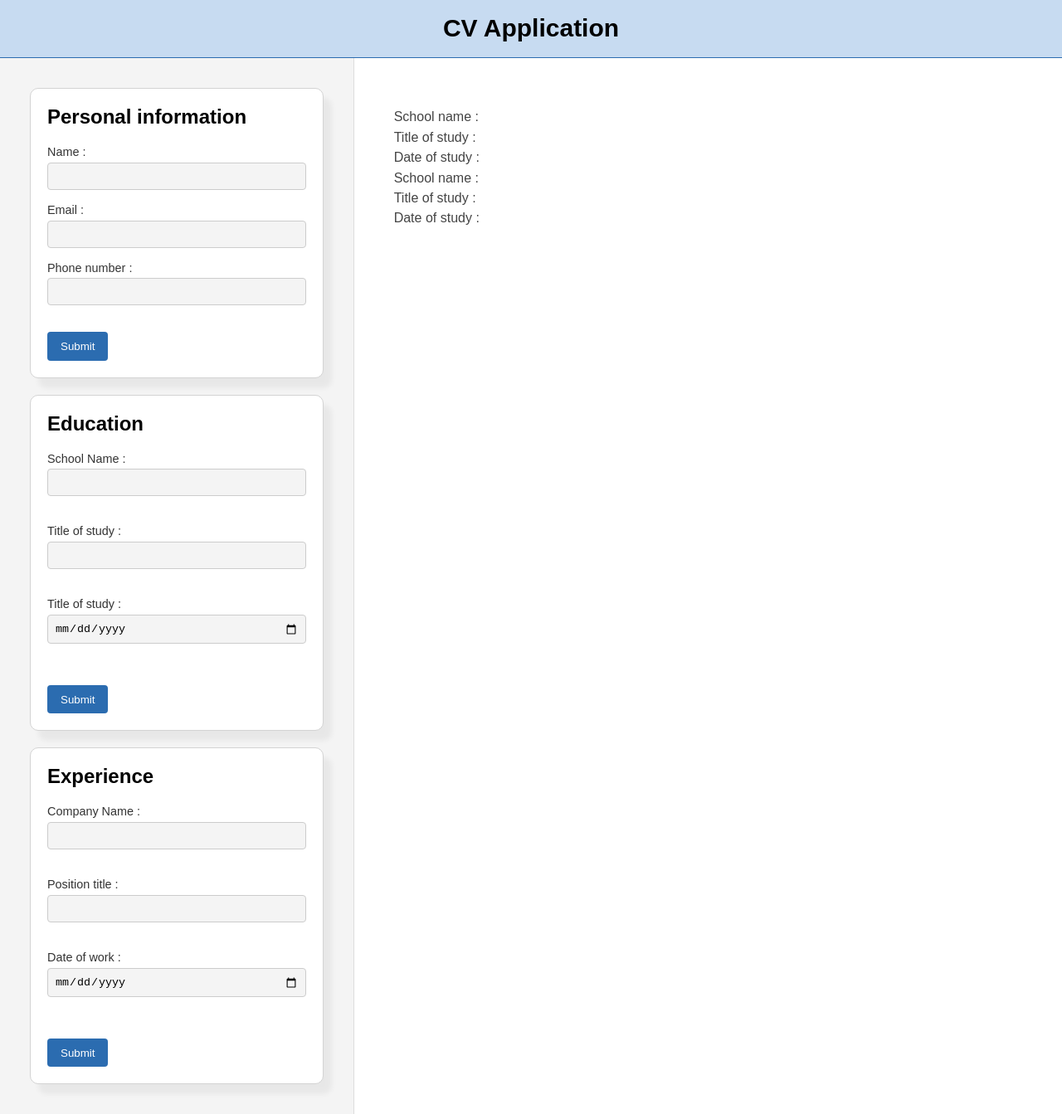
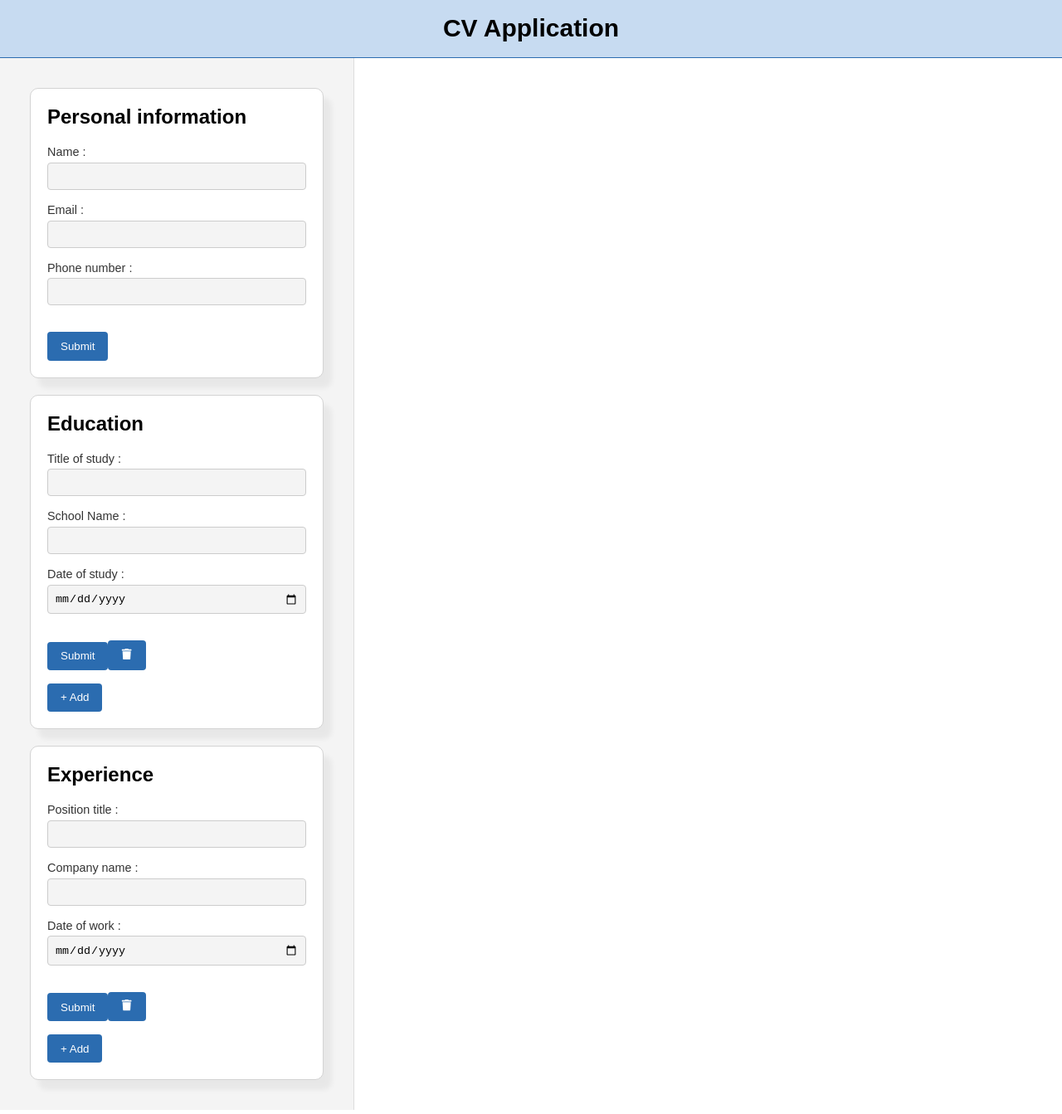
Before and after one commit to AminaAssouane/cv-application, a React (Vite) app: page / in a window 1280 px wide. Shown: the whole page at 83% size. Built offline with nearby package versions, Linux system fonts and the light colour scheme.

Commit message:
Add multiple educations and experiences logic

```diff
--- a/src/App.jsx
+++ b/src/App.jsx
@@ -21,30 +21,28 @@ export function App() {
   const [isEditingPersonal, setIsEditingPersonal] = useState(true);
 
   // Education
-  const [education, setEducation] = useState({
-    schoolName: "",
-    titleStudy: "",
-    dateStudy: "",
-  });
-  const [educationSubmitted, setEducationSubmitted] = useState({
-    schoolName: "",
-    titleStudy: "",
-    dateStudy: "",
-  });
-  const [isEditingEducation, setIsEditingEducation] = useState(true);
+  const [education, setEducation] = useState([
+    {
+      id: crypto.randomUUID(),
+      schoolName: "",
+      titleStudy: "",
+      dateStudy: "",
+      isEditing: true,
+    },
+  ]);
+  const [educationSubmitted, setEducationSubmitted] = useState([]);
 
   // Experience
-  const [experience, setExperience] = useState({
-    companyName: "",
-    positionTitle: "",
-    dateWork: "",
-  });
-  const [experienceSubmitted, setExperienceSubmitted] = useState({
-    companyName: "",
-    positionTitle: "",
-    dateWork: "",
-  });
-  const [isEditingExperience, setIsEditingExperience] = useState(true);
+  const [experience, setExperience] = useState([
+    {
+      id: crypto.randomUUID(),
+      positionTitle: "",
+      companyName: "",
+      dateWork: "",
+      isEditing: true,
+    },
+  ]);
+  const [experienceSubmitted, setExperienceSubmitted] = useState([]);
 
   return (
     <>
@@ -66,8 +64,6 @@ export function App() {
               education={education}
               setEducation={setEducation}
               setSubmitted={setEducationSubmitted}
-              isEditing={isEditingEducation}
-              setIsEditing={setIsEditingEducation}
             />
           </section>
           <section className="sidebar-section">
@@ -75,8 +71,6 @@ export function App() {
               experience={experience}
               setExperience={setExperience}
               setSubmitted={setExperienceSubmitted}
-              isEditing={isEditingExperience}
-              setIsEditing={setIsEditingExperience}
             />
           </section>
         </aside>
--- a/src/components/EducationDisplay.jsx
+++ b/src/components/EducationDisplay.jsx
@@ -1,9 +1,18 @@
 export function EducationDisplay({ education }) {
   return (
     <>
-      <p>School name : {education.schoolName}</p>
-      <p>Title of study : {education.titleStudy}</p>
-      <p>Date of study : {education.dateStudy}</p>
+      {education.length !== 0 && <h2>Education</h2>}
+      {education.map((edu) => (
+        <div key={edu.id} className="cv-education-item">
+          <p>
+            <strong>
+              <h3>{edu.titleStudy}</h3>
+            </strong>
+          </p>
+          <p>{edu.schoolName}</p>
+          <p>{edu.dateStudy}</p>
+        </div>
+      ))}
     </>
   );
 }
--- a/src/components/EducationForm.jsx
+++ b/src/components/EducationForm.jsx
@@ -1,59 +1,106 @@
-export function EducationForm({
-  education,
-  setEducation,
-  setSubmitted,
-  isEditing,
-  setIsEditing,
-}) {
-  function handleSubmit() {
-    setSubmitted(education);
-    setIsEditing(false);
+import { FaTrash } from "react-icons/fa";
+
+export function EducationForm({ education, setEducation, setSubmitted }) {
+  function handleChange(id, field, value) {
+    setEducation((prev) =>
+      prev.map((edu) => (edu.id === id ? { ...edu, [field]: value } : edu))
+    );
+  }
+
+  function handleSubmit(id) {
+    const eduToSubmit = { ...education.find((edu) => edu.id === id) };
+
+    setSubmitted((prev) => {
+      const exists = prev.find((edu) => edu.id === id);
+      return exists
+        ? prev.map((edu) => (edu.id === id ? eduToSubmit : edu))
+        : [...prev, eduToSubmit];
+    });
+
+    setEducation((prev) =>
+      prev.map((edu) => (edu.id === id ? { ...edu, isEditing: false } : edu))
+    );
+  }
+
+  function handleEdit(id) {
+    setEducation((prev) =>
+      prev.map((edu) => (edu.id === id ? { ...edu, isEditing: true } : edu))
+    );
+  }
+
+  function handleDelete(id) {
+    // remove from sidebar
+    setEducation((prev) => prev.filter((edu) => edu.id !== id));
+
+    // remove from CV
+    setSubmitted((prev) => prev.filter((edu) => edu.id !== id));
+  }
+
+  function addEducation() {
+    setEducation((prev) => [
+      ...prev,
+      {
+        id: crypto.randomUUID(),
+        schoolName: "",
+        titleStudy: "",
+        dateStudy: "",
+        isEditing: true,
+      },
+    ]);
   }
 
   return (
     <>
       <h2>Education</h2>
+      {education.map((edu) => (
+        <div key={edu.id} className="education-item">
+          <label>
+            Title of study :
+            <input
+              type="text"
+              value={edu.titleStudy}
+              disabled={!edu.isEditing}
+              onChange={(e) =>
+                handleChange(edu.id, "titleStudy", e.target.value)
+              }
+            />
+          </label>
+
           <label>
             School Name :
             <input
               type="text"
-          value={education.schoolName}
-          disabled={!isEditing}
+              value={edu.schoolName}
+              disabled={!edu.isEditing}
               onChange={(e) =>
-            setEducation({ ...education, schoolName: e.target.value })
+                handleChange(edu.id, "schoolName", e.target.value)
               }
             />
           </label>
-      <br />
+
           <label>
-        Title of study :
+            Date of study :
             <input
-          type="text"
-          value={education.titleStudy}
-          disabled={!isEditing}
+              type="date"
+              value={edu.dateStudy}
+              disabled={!edu.isEditing}
               onChange={(e) =>
-            setEducation({ ...education, titleStudy: e.target.value })
+                handleChange(edu.id, "dateStudy", e.target.value)
               }
             />
           </label>
-      <br />
-      <label>
-        Title of study :
-        <input
-          type="date"
-          value={education.dateStudy}
-          disabled={!isEditing}
-          onChange={(e) =>
-            setEducation({ ...education, dateStudy: e.target.value })
-          }
-        ></input>
-      </label>
-      <br />
-      {isEditing ? (
-        <button onClick={handleSubmit}>Submit</button>
+          {edu.isEditing ? (
+            <button onClick={() => handleSubmit(edu.id)}>Submit</button>
           ) : (
-        <button onClick={() => setIsEditing(true)}>Edit</button>
+            <button onClick={() => handleEdit(edu.id)}>Edit</button>
           )}
+
+          <button onClick={() => handleDelete(edu.id)} className="delete-btn">
+            <FaTrash />
+          </button>
+        </div>
+      ))}
+      <button onClick={addEducation}>+ Add</button>
     </>
   );
 }
--- a/src/components/ExperienceDisplay.jsx
+++ b/src/components/ExperienceDisplay.jsx
@@ -1,9 +1,18 @@
 export function ExperienceDisplay({ experience }) {
   return (
     <>
-      <p>School name : {experience.companyName}</p>
-      <p>Title of study : {experience.positionTitle}</p>
-      <p>Date of study : {experience.dateWork}</p>
+      {experience.length !== 0 && <h2>Experience</h2>}
+      {experience.map((exp) => (
+        <div>
+          <p>
+            <strong>
+              <h3>{exp.positionTitle}</h3>
+            </strong>
+          </p>
+          <p>{exp.companyName}</p>
+          <p>{exp.dateWork}</p>
+        </div>
+      ))}
     </>
   );
 }
--- a/src/components/ExperienceForm.jsx
+++ b/src/components/ExperienceForm.jsx
@@ -1,58 +1,102 @@
-export function ExperienceForm({
-  experience,
-  setExperience,
-  setSubmitted,
-  isEditing,
-  setIsEditing,
-}) {
-  function handleSubmit() {
-    setSubmitted(experience);
-    setIsEditing(false);
+import { FaTrash } from "react-icons/fa";
+
+export function ExperienceForm({ experience, setExperience, setSubmitted }) {
+  function handleChange(id, field, value) {
+    setExperience((prev) =>
+      prev.map((exp) => (exp.id == id ? { ...exp, [field]: value } : exp))
+    );
   }
+
+  function handleSubmit(id) {
+    const expToSubmit = { ...experience.find((exp) => exp.id === id) };
+
+    setSubmitted((prev) => {
+      const exists = prev.find((edu) => edu.id === id);
+      return exists
+        ? prev.map((edu) => (edu.id === id ? expToSubmit : edu))
+        : [...prev, expToSubmit];
+    });
+
+    setExperience((prev) =>
+      prev.map((exp) => (exp.id === id ? { ...exp, isEditing: false } : exp))
+    );
+  }
+
+  function handleEdit(id) {
+    setExperience((prev) =>
+      prev.map((exp) => (exp.id == id ? { ...exp, isEditing: true } : exp))
+    );
+  }
+
+  function handleDelete(id) {
+    setExperience((prev) => prev.filter((exp) => exp.id !== id));
+
+    setSubmitted((prev) => prev.filter((exp) => exp.id !== id));
+  }
+
+  function addExperience() {
+    setExperience((prev) => [
+      ...prev,
+      {
+        id: crypto.randomUUID(),
+        positionTitle: "",
+        companyName: "",
+        dateWork: "",
+        isEditing: true,
+      },
+    ]);
+  }
+
   return (
     <>
       <h2>Experience</h2>
-      <label>
-        Company Name :
-        <input
-          type="text"
-          value={experience.companyName}
-          disabled={!isEditing}
-          onChange={(e) =>
-            setExperience({ ...experience, companyName: e.target.value })
-          }
-        ></input>
-      </label>
-      <br />
+      {experience.map((exp) => (
+        <div key={exp.id} className="education-item">
           <label>
             Position title :
             <input
               type="text"
-          value={experience.positionTitle}
-          disabled={!isEditing}
+              value={exp.positionTitle}
+              disabled={!exp.isEditing}
               onChange={(e) =>
-            setExperience({ ...experience, positionTitle: e.target.value })
+                handleChange(exp.id, "positionTitle", e.target.value)
               }
             ></input>
           </label>
-      <br />
+          <label>
+            Company name :
+            <input
+              type="text"
+              value={exp.companyName}
+              disabled={!exp.isEditing}
+              onChange={(e) =>
+                handleChange(exp.id, "companyName", e.target.value)
+              }
+            ></input>
+          </label>
+
           <label>
             Date of work :
             <input
               type="date"
-          value={experience.dateWork}
-          disabled={!isEditing}
-          onChange={(e) =>
-            setExperience({ ...experience, dateWork: e.target.value })
-          }
+              value={exp.dateWork}
+              disabled={!exp.isEditing}
+              onChange={(e) => handleChange(exp.id, "dateWork", e.target.value)}
             ></input>
           </label>
-      <br />
-      {isEditing ? (
-        <button onClick={handleSubmit}>Submit</button>
+
+          {exp.isEditing ? (
+            <button onClick={() => handleSubmit(exp.id)}>Submit</button>
           ) : (
-        <button onClick={() => setIsEditing(true)}>Edit</button>
+            <button onClick={() => handleEdit(exp.id)}>Edit</button>
           )}
+
+          <button onClick={() => handleDelete(exp.id)}>
+            <FaTrash />
+          </button>
+        </div>
+      ))}
+      <button onClick={addExperience}>+ Add</button>
     </>
   );
 }
```
Lines whose indentation alone changed are shown as unchanged.
